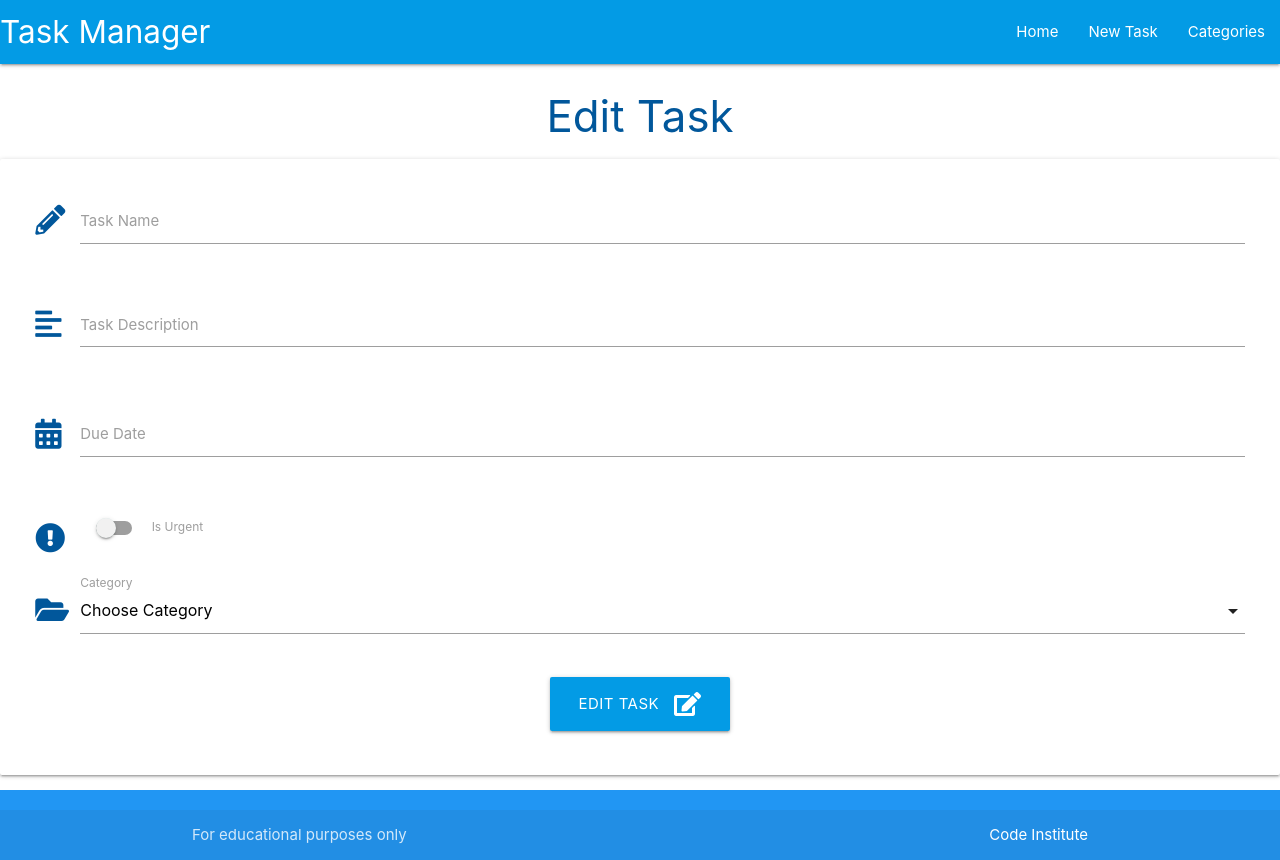
After one commit to aimansae/database-manager, a Flask app: template taskmanager/templates/edit_task.html in a window 1280 px wide. The commit adds this page. Run offline with Flask 3, Linux system fonts and the light colour scheme; the template is opened without the code that fills it, so the values that code supplies are empty.

Commit message:
Add edit task functionality

```diff
--- a/taskmanager/static/js/script.js
+++ b/taskmanager/static/js/script.js
@@ -18,12 +18,12 @@ M.Datepicker.init(datepicker, {
     done: "Select"
   }
 });
-// select initialization
-var selects = document.querySelectorAll('select');
-M.For
-// collapsible initialization
+    // select initialization
+    let selects = document.querySelectorAll("select");
+    M.FormSelect.init(selects);
 
-var collapsibles = document.querySelectorAll('.collapsible');
-M.Collapsible.init(collapsibles);
+    // collapsible initializataion
+    let collapsibles = document.querySelectorAll(".collapsible");
+    M.Collapsible.init(collapsibles)
 
 });
--- /dev/null
+++ b/taskmanager/templates/edit_task.html
@@ -0,0 +1,79 @@
+{% extends "base.html"%}
+{%block content %}
+
+<h3 class="light-blue-text text-darken-4 center-align">Edit Task</h3>
+<div class="row card-panel lighten-5">
+    <form class="col s12" method="POST" action="{{url_for('edit_task', task_id=task.id)}}">
+        <!-- task name -->
+        <div class="row">
+            <div class="input-field col s12">
+                <i class="fas fa-pencil-alt prefix light-blue-text text-darken-4"></i>
+                <input id="task_name" name="task_name" value="{{ task.task_name }}" minlength="5" maxlength="50"
+                type="text" class="validate" required>
+                <label for="task_name">Task Name</label>
+            </div>
+        </div>
+        <!-- task description -->
+        <div class="row">
+            <div class="input-field col s12">
+                <i class="fas fa-align-left prefix light-blue-text text-darken-4"></i>
+                <textarea id="task_description" name="task_description" minlength="5" maxlength="200" type="text"
+                    class="materialize-textarea validate" required>{{-task.task_description-}}</textarea>
+                <label for="task_description">Task Description</label>
+            </div>
+        </div>
+        <!-- due date -->
+        <div class="row">
+            <div class="input-field col s12">
+                <i class="fas fa-calendar-alt prefix light-blue-text text-darken-4"></i>
+                <input id="due_date" name="due_date" value="{{task.due_date.strftime('%d %B, %Y')}}" type="text"
+                    class="datepicker validate" required>
+                <label for="due_date">Due Date</label>
+            </div>
+        </div>
+        <!-- is urgent -->
+        <div class="row">
+            <div class="input-field col s12">
+                <div class="switch">
+                    <i class="fas fa-exclamation-circle prefix light-blue-text text-darken-4"></i>
+                    <label for="is_urgent">
+                        {% if task.is_urgent == True %}
+                        <input id="is_urgent" name="is_urgent" type="checkbox" checked>
+                        {% else %}
+                        <input id="is_urgent" name="is_urgent" type="checkbox">
+                        {% endif %}
+                        <span class="lever"></span>
+                        Is Urgent
+                    </label>
+                </div>
+            </div>
+        </div>
+        <!-- category id -->
+        <div class="row">
+            <div class="input-field col s12">
+                <i class="fas fa-folder-open prefix light-blue-text text-darken-4"></i>
+                <select id="category_id" name="category_id" class="validate" required>
+                    <option value="" disabled selected>Choose Category</option>
+                    {% for category in categories %}
+                    {% if category == task.category %}
+                    <option value="{{ category.id }}" selected>{{ category.category_name }}</option>
+                    {% else %}
+                    <option value="{{ category.id }}">{{ category.category_name }}</option>
+                    {% endif %}
+                    {% endfor %}
+                </select>
+                <label for="category_id">Category</label>
+            </div>
+        </div>
+        <!-- submit button -->
+        <div class="row">
+            <div class="col s12 center-align">
+                <button type="submit" class="btn-large light-blue darken-1">
+                    edit Task <i class="fas fa-edit right"></i>
+                </button>
+            </div>
+        </div>
+    </form>
+</div>
+
+{% endblock %}
```
Also changed, not shown: taskmanager/routes.py (+17 -3 lines), taskmanager/templates/tasks.html (+18 -14 lines).
